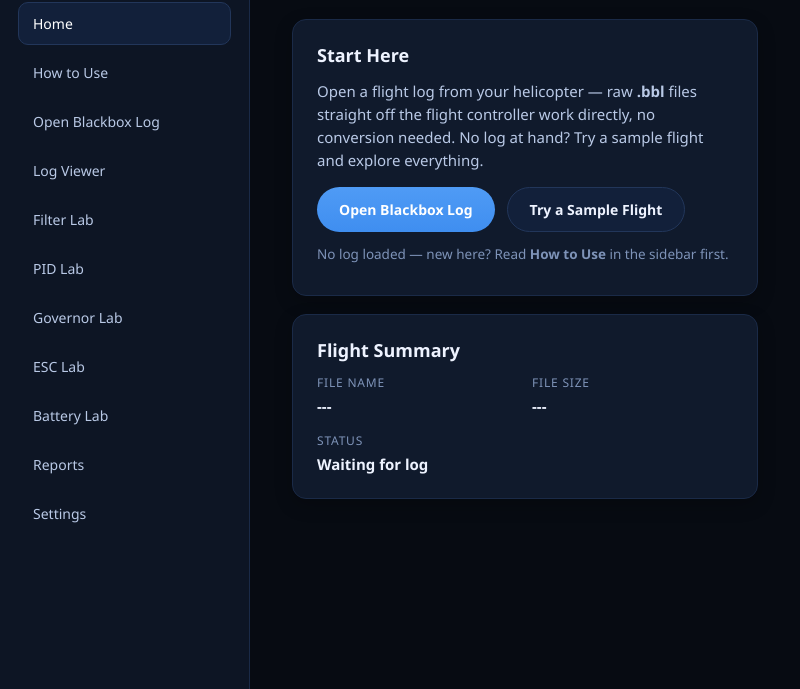
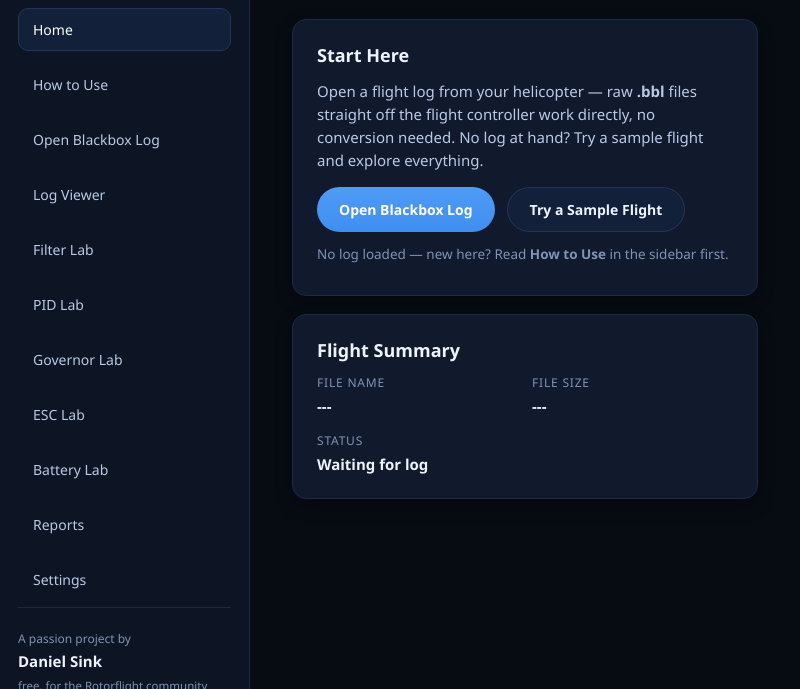
Before and after one commit to hillbilly1975/Blackbox_Lab, an Electron app: page src/index.html in a window 800 px wide. Shown: the part 111-800 px from the top of the page. Drawn offline with Linux system fonts and the light colour scheme.

Commit message:
Sidebar credit: A passion project by Daniel Sink

```diff
--- a/src/index.css
+++ b/src/index.css
@@ -49,6 +49,34 @@
   padding: 26px 18px;
   border-right: 1px solid var(--line-soft);
   overflow-y: auto;
+  display: flex;
+  flex-direction: column;
+}
+
+.sidebar-footer {
+  margin-top: auto;
+  padding-top: 22px;
+  border-top: 1px solid var(--line-soft);
+  display: flex;
+  flex-direction: column;
+  gap: 1px;
+}
+
+.credit-line {
+  color: var(--ink-muted);
+  font-size: 12px;
+}
+
+.credit-name {
+  color: var(--ink);
+  font-size: 15px;
+  font-weight: 650;
+}
+
+.credit-sub {
+  color: var(--ink-muted);
+  font-size: 11.5px;
+  margin-top: 3px;
 }
 
 .sidebar h1 {
--- a/src/index.html
+++ b/src/index.html
@@ -24,6 +24,12 @@
       <button class="nav-button" data-target="battery">Battery Lab</button>
       <button class="nav-button" data-target="reports">Reports</button>
       <button class="nav-button" data-target="settings">Settings</button>
+
+      <div class="sidebar-footer">
+        <span class="credit-line">A passion project by</span>
+        <span class="credit-name">Daniel Sink</span>
+        <span class="credit-sub">free, for the Rotorflight community</span>
+      </div>
     </aside>
 
     <main class="workspace">
```
